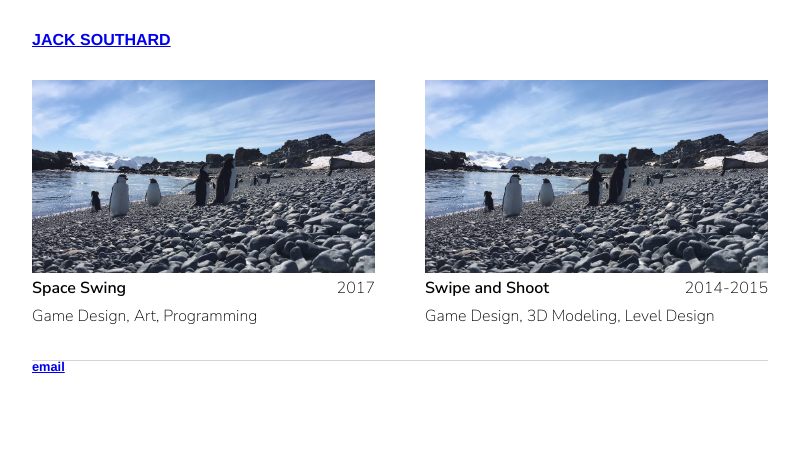
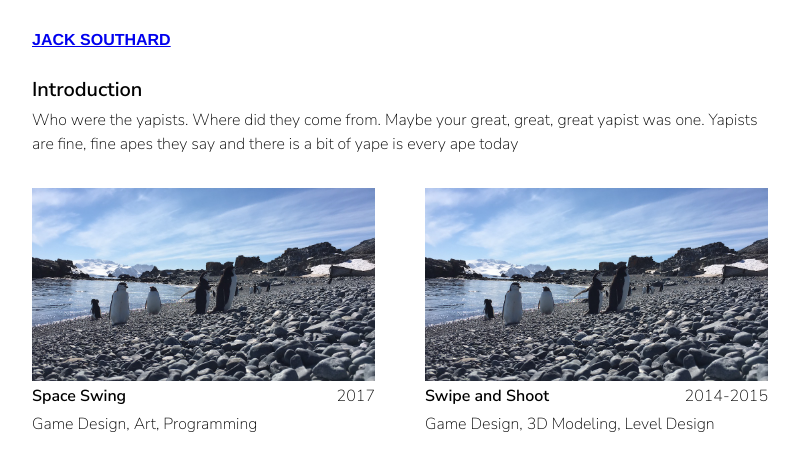
Before and after one commit to jacksouthard/jacksouthard.github.io, a Jekyll site: the page built from index.html, in a window 1280 px wide. Shown: the top 471 px of the page, without its empty margins (240-1039 px from the left). Built offline with Jekyll 4.4.1, drawn with Linux system fonts in a browser that asks for light colours.

Commit message:
Added home page with project-selector as include

```diff
--- /dev/null
+++ b/_includes/project-selector.html
@@ -0,0 +1,16 @@
+<div class="project-selector">
+	{% for project in site.projects %}
+		<a href="{{project.url}}" title="View project">
+			<div class="project-preview">
+				<img class="preview-image" src="/assets/{{ project.id }}.jpg">
+				<div class="project-summary-block">
+					<div class="title-and-dates">
+						<h2 class="title">{{project.title}}</h2>
+						<p class="dates">{{project.dates}}</p>
+					</div>
+					<p>{{project.roles}}</p>
+				</div>
+			</div>
+		</a>
+	{% endfor %}
+</div>
--- a/_layouts/default.html
+++ b/_layouts/default.html
@@ -19,13 +19,6 @@
 
 			{{ content }}
 
-			<footer>
-	    		<ul>
-	        		<li><a href="mailto:19jsouthard@shcp.com">email</a></li>
-	        		<!-- <li><a href="https://github.com/hankquinlan">github.com/hankquinlan</a></li> -->
-					</ul>
-			</footer>
-
 			</div><!-- /.container -->
 		</body>
 	</html>
--- a/_layouts/project.html
+++ b/_layouts/project.html
@@ -24,3 +24,6 @@ layout: default
     {% endfor %}
   </div>
 </div>
+
+<hr/>
+{% include project-selector.html %}
--- a/css/main.scss
+++ b/css/main.scss
@@ -49,9 +49,20 @@ border-collapse: collapse;
 border-spacing: 0;
 }
 
+h1 {
+  font-size: 125%;
+  font-weight: 600;
+  margin-bottom: 8px;
+}
+
 h2 {
   font-weight: 600;
   margin-bottom: 8px;
+}
+
+hr {
+  margin-bottom: 48px;
+  border: 0.5px solid #CCCCCC;
 }
 
 p {
@@ -69,24 +80,25 @@ body {
     margin-top: 32px;
 }
 
-nav ul, footer ul {
+nav ul {
     font-family:'Helvetica', 'Arial', 'Sans-Serif';
     margin-bottom: 32px;
     list-style: none;
     font-weight: bold;
 }
-nav ul li, footer ul li {
+nav ul li {
     display: inline;
     margin-right: 20px;
 }
 
-footer {
-    border-top: 1px solid #d5d5d5;
-    font-size: .8em;
+/* Home page */
+.home-page {
+  .introduction {
+    margin-bottom: 32px;
+  }
 }
 
 /* Project page */
-
 .project-page {
   img.hero {
     width: 100%;
--- a/index.html
+++ b/index.html
@@ -2,19 +2,11 @@
 layout: default
 title: Hank Quinlan, Horrible Cop
 ---
-<div class="project-selector">
-	{% for project in site.projects %}
-		<a href="{{project.url}}" title="View project">
-			<div class="project-preview">
-				<img class="preview-image" src="/assets/{{ project.id }}.jpg">
-				<div class="project-summary-block">
-					<div class="title-and-dates">
-						<h2 class="title">{{project.title}}</h2>
-						<p class="dates">{{project.dates}}</p>
-					</div>
-					<p>{{project.roles}}</p>
-				</div>
-			</div>
-		</a>
-	{% endfor %}
+<div class="home-page">
+	<div class="introduction">
+		<h1>Introduction</h1>
+		<p>Who were the yapists. Where did they come from. Maybe your great, great, great yapist was one.
+		 Yapists are fine, fine apes they say and there is a bit of yape is every ape today</p>
+	</div>
+	{% include project-selector.html %}
 </div>
```
